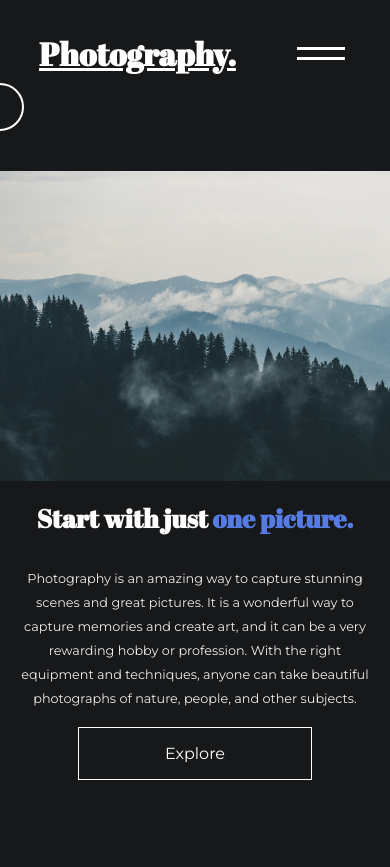
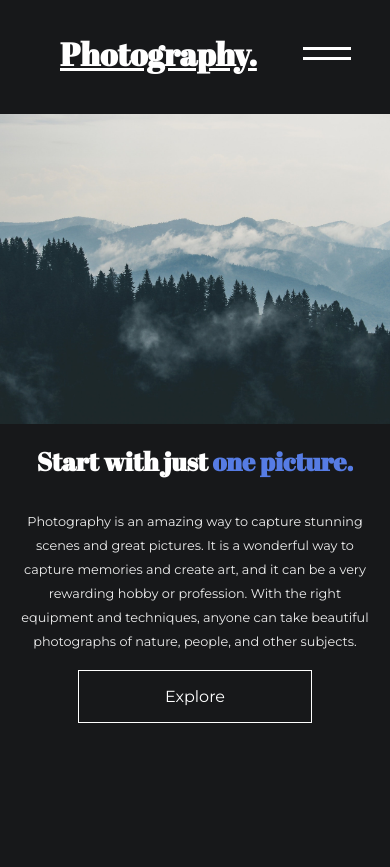
Before and after one commit to zone202/Photography., a plain HTML site: page index.html in a window 390 px wide. Shown: the top 867 px of the page. Drawn offline with nearby package versions, Linux system fonts and the light colour scheme; a script that the page names is missing.

Commit message:
seventh deploy

```diff
--- a/app.js
+++ b/app.js
@@ -87,9 +87,9 @@ function activeCursor(e) {
 function navToggle(e) {
   if (!e.target.classList.contains("active")) {
     e.target.classList.add("active");
-    gsap.to(".line1", 0.5, { rotate: "45", y: 5, background: "black" });
-    gsap.to(".line2", 0.5, { rotate: "-45", y: -5, background: "black" });
-    gsap.to("#logo", 1, { color: "black" });
+    gsap.to(".line1", 0.5, { rotate: "45", y: 5, background: "white" });
+    gsap.to(".line2", 0.5, { rotate: "-45", y: -5, background: "white" });
+    gsap.to("#logo", 1, { color: "white" });
     gsap.to(".nav-bar", 1, { clipPath: "circle(2500px at 100% -10%)" });
     document.body.classList.add("hide");
   } else {
--- a/style.css
+++ b/style.css
@@ -18,6 +18,7 @@ main {
 #logo {
   color: white;
   font-family: "Abril Fatface";
+  padding-left: 150px;
 }
 
 .nav-header {
@@ -27,11 +28,12 @@ main {
   align-items: center;
   justify-content: space-between;
   color: white;
-  width: 80%;
+  width: 100%;
   margin: auto;
   padding: 2rem 0rem;
   z-index: 2;
-  position: relative;
+  position: fixed;
+  background-color: #17181a;
 }
 
 .line1,
@@ -76,6 +78,7 @@ main {
   width: 100%;
   height: 100%;
   object-fit: cover;
+  margin-top: 50px;
 }
 
 .fashion-span {
@@ -131,6 +134,7 @@ main {
 
 .burger {
   cursor: pointer;
+  padding-right: 150px;
 }
 
 .nav-links {
@@ -143,7 +147,7 @@ main {
   text-decoration: none;
   display: flex;
   flex-direction: column;
-  padding: 3rem 0rem;
+  padding-top: 50px;
   cursor: pointer;
 }
 
@@ -338,6 +342,15 @@ body.hide {
 }
 
 @media screen and (max-width: 1024px) {
+  .nav-header {
+    background-color: none !important;
+  }
+
+  #logo {
+    padding-left: 60px;
+    padding-right: 40px;
+  }
+
   .reveal-img,
   .reveal-text {
     display: none;
@@ -397,7 +410,7 @@ body.hide {
   .nav-links {
     font-size: 1.5rem;
     text-align: center;
-    margin-top: 70px;
+    margin-top: 130px;
   }
 
   .nav-links h3 {
@@ -410,7 +423,7 @@ body.hide {
   }
   .contact p {
     font-size: 1rem;
-    padding: 0.5rem;
+    padding: 2rem;
     text-align: center;
   }
 
```
